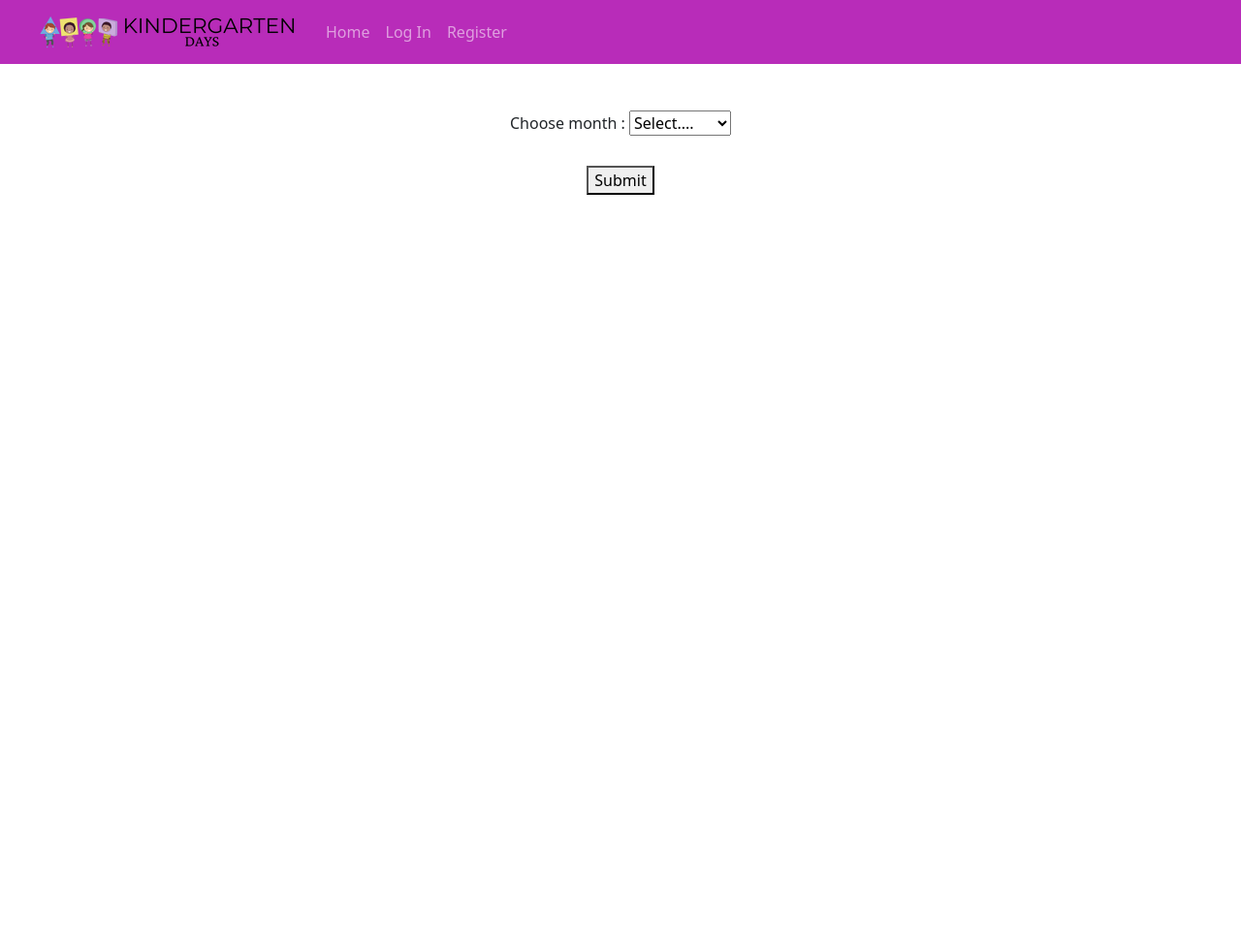
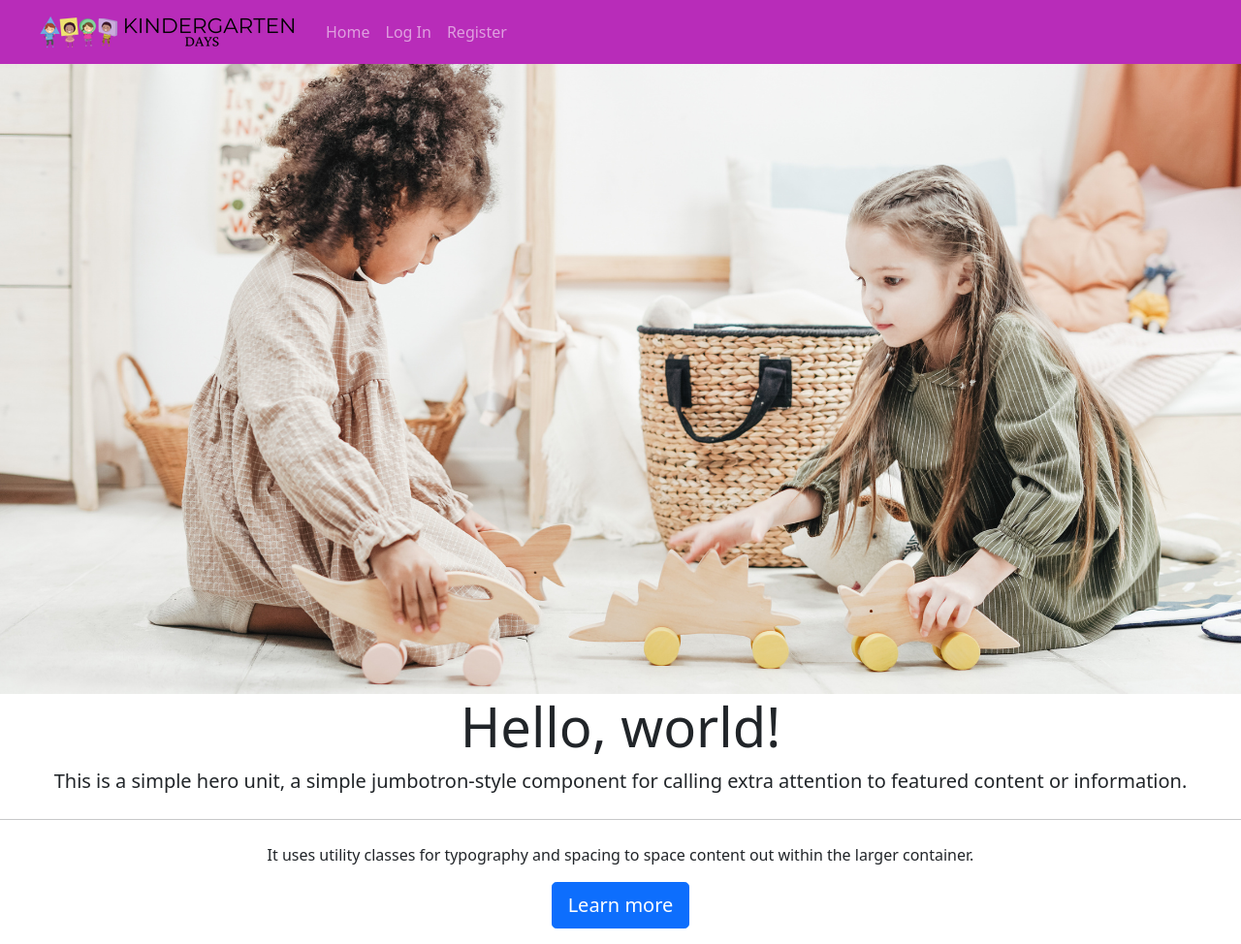
Before and after one commit to lolaedun/kindergarten-days, a Flask app: page / in a window 1280 px wide; the page is wider, and only the part inside the window is pictured. Shown: that part at 97% size. Before the commit the page ends 201 px from the top of that part, so only its background shows below. Run offline with Flask 2, Linux system fonts and the light colour scheme; data that the repository does not hold is empty; some libraries are stand-ins or nearby versions.

Commit message:
add basic home page to website

```diff
--- a/app.py
+++ b/app.py
@@ -20,9 +20,12 @@ app.secret_key = os.environ.get("SECRET_KEY")
 
 mongo = PyMongo(app)
 
+@app.route("/")
+def home():
 
+    return render_template("pages/home.html")
 
-@app.route("/")
+@app.route("/activities")
 def get_activities():
     now = datetime.now()
     activities = list(mongo.db.activities.find({'month': now.strftime('%B')}))
--- a/templates/layout/nav.html
+++ b/templates/layout/nav.html
@@ -29,7 +29,7 @@
         <!-- Left links -->
         <ul class="navbar-nav me-auto mb-2 mb-lg-0">
           <li class="nav-item">
-            <a class="nav-link" href="#">Home</a>
+            <a class="nav-link" href="{{url_for('home')}}">Home</a>
           </li>
           {% if session.user %}
           <li class="nav-item">
--- /dev/null
+++ b/templates/pages/home.html
@@ -0,0 +1,21 @@
+{% extends "base.html" %}
+{% block content %}
+
+
+<div class="jumbotron text-center">
+  <div class="slider">
+    <img src="/static/images/waldorf-kindergarten-home.png">
+    <h1 class="display-4">Hello, world!</h1>
+  <p class="lead">This is a simple hero unit, a simple jumbotron-style component for calling extra attention to featured content or information.</p>
+  <hr class="my-4">
+  <p>It uses utility classes for typography and spacing to space content out within the larger container.</p>
+  <p class="lead">
+    <a class="btn btn-primary btn-lg" href="#" role="button">Learn more</a>
+  </p>
+
+  </div>
+
+</div>
+
+
+{% endblock %}
```
Also changed, not shown: static/images/waldorf-kindergarten-home.png (added).
